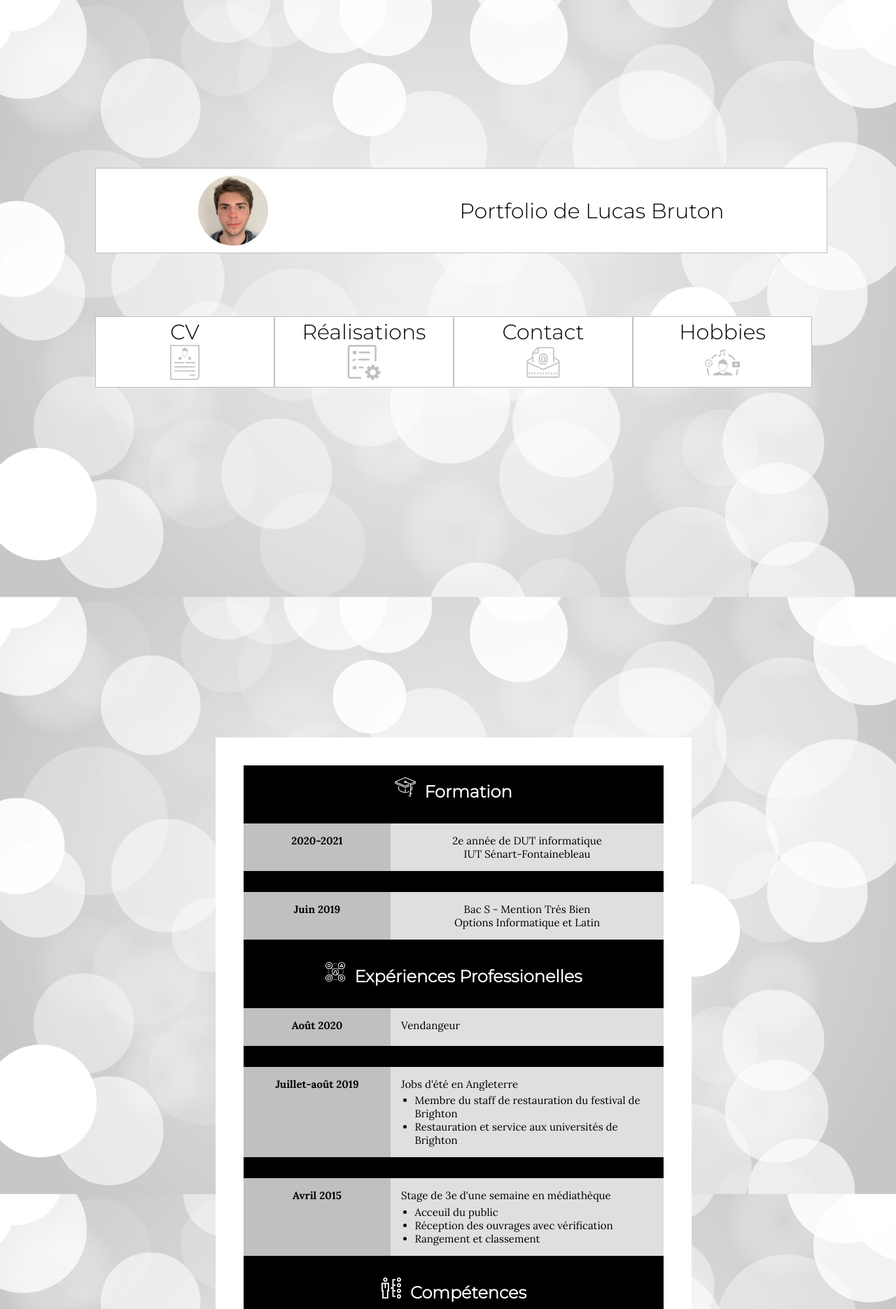
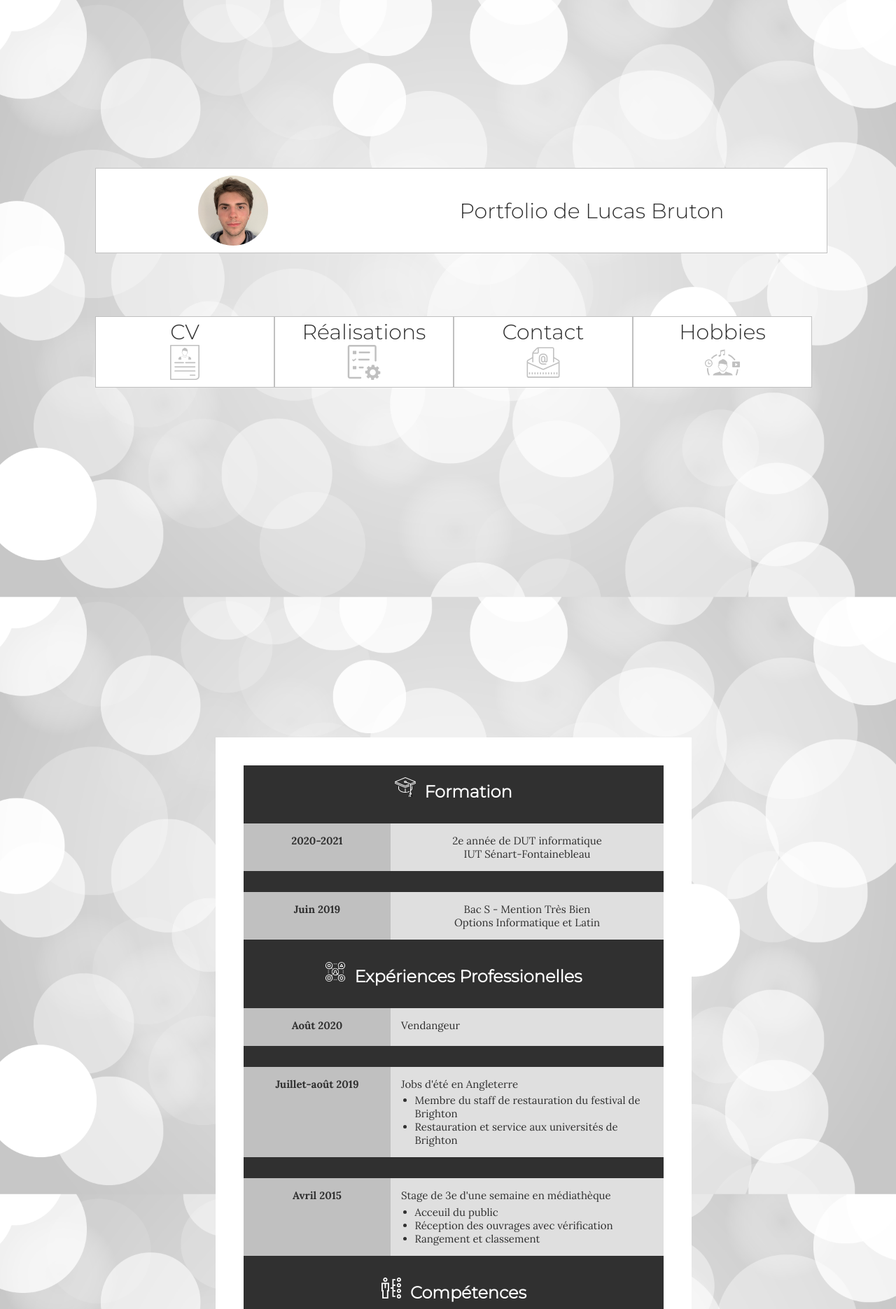
Before and after one commit to LucasBruton/Portfolio2.0, a PHP site: page / in a window 1280 px wide. Shown: the top 1871 px of the page at 70% size. Run offline with PHP 8.4, Linux system fonts and the light colour scheme.

Commit message:
Update index.css

```diff
--- a/css/index.css
+++ b/css/index.css
@@ -10,6 +10,7 @@ body {
 	background-size: cover;
 	font-family: 'Lora', serif;
 	font-size: 20px;
+	color: #303030 ;
 }
 
 header {
@@ -55,7 +56,7 @@ header a {
 	border-width: 1px;
 	border-color: #C0C0C0;
 	text-decoration: none;
-	color: black;
+	color: #303030;
 	text-align: center;
 }
 
@@ -157,7 +158,7 @@ header a:hover, .icon-bar a:hover {
 	display: flex;
 	flex-flow: wrap;
 	justify-content: center;
-	background: black;
+	background: #303030;
 	align-items: stretch;
 }
 
@@ -184,7 +185,7 @@ p {
 	flex: 2;
 	text-align: center;
 	display: block;
-	color: black;
+	color: #303030;
 }
 
 
@@ -202,7 +203,7 @@ ul.principal {
 	background-color: #dfdfdf;
 	flex: 2;
 	display: block;
-	color: black;
+	color: #303030;
 }
 
 li.description_liste {
@@ -278,7 +279,7 @@ img.illustration2 {
 	flex: 2;
 	text-align: center;
 	display: block;
-	color: black;
+	color: #303030;
 	text-decoration: none;
 	border : solid;
 	border-color: white;
@@ -287,7 +288,7 @@ img.illustration2 {
 	margin-left : 2em;
 }
 .boutton:hover{
- 	background: black;
+ 	background: #303030;
  	color: white;
 	transition: all 0.4s linear;
 }
@@ -323,15 +324,15 @@ img.illustration2 {
 
 p.realisations {
 
-	background-color: black;
+	background-color: #303030;
 	color: white;
 }
 
 .email {
 	text-decoration-line: none;
-	color: black;
+	color: #303030;
 }
 .email:hover {
 	text-decoration-line: underline;
-	text-decoration-color: black;
+	text-decoration-color: #303030;
 }
```
